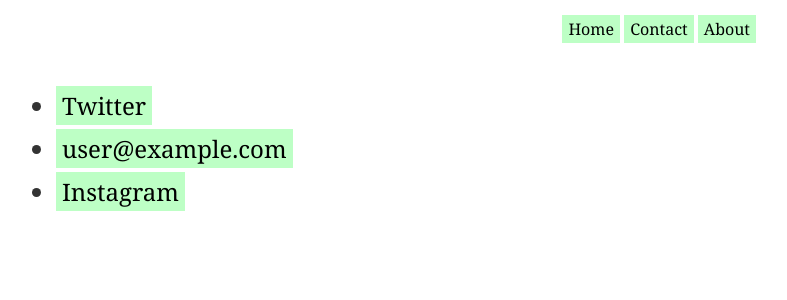
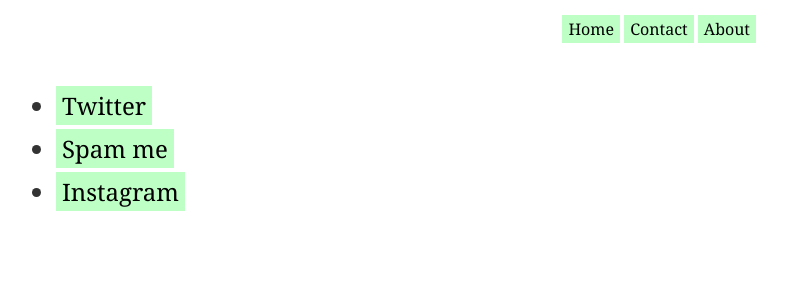
Before and after one commit to kcough/data-studio-projects, a Jekyll site: the page built from docs/contact.md, in a window 1280 px wide. Shown: the top 300 px of the page, without its empty margins (249-1036 px from the left). Built offline with Jekyll 4.4.1, drawn with Linux system fonts in a browser that asks for light colours; our own code applies the rules of GitHub Pages for plain Markdown files.

Commit message:
Changes to contact info

```diff
--- a/docs/contact.md
+++ b/docs/contact.md
@@ -5,5 +5,5 @@ title: Contact me
 ---
 
 * [Twitter](http://twitter.com/kaitlincough)
-* [user@example.com](mailto:kc3053@columbia.edu)
+* [Spam me](mailto:kc3053@columbia.edu)
 * [Instagram](http://instagram.com/kaitlin.cough)
```
